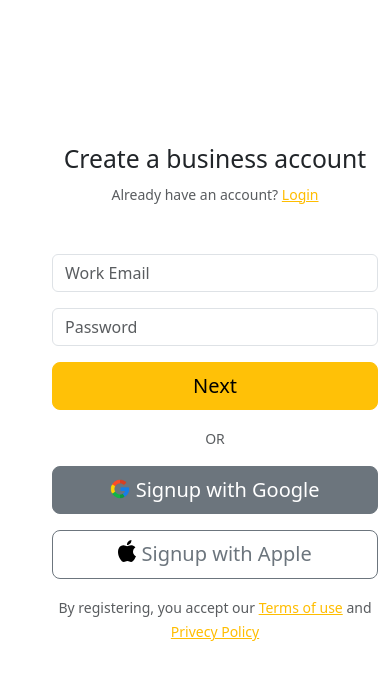
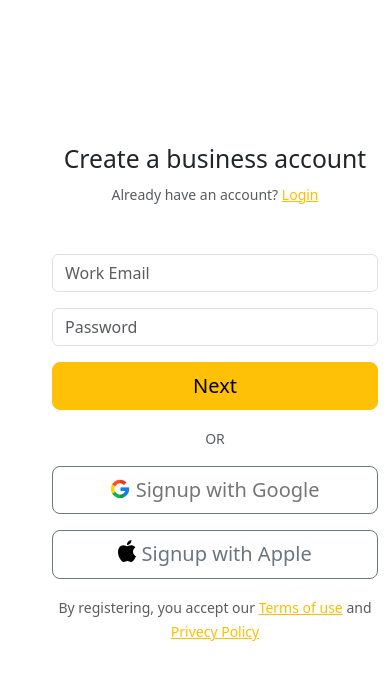
Before and after one commit to HaiderMalik12/multistep-signup-angular, an Angular app: page / in a window 390 px wide. In both pictures the pointer is over the button "Signup with Google". Shown: the top 680 px of the page. Built offline with nearby package versions, Linux system fonts and the light colour scheme.

Commit message:
complete responsive form without imahge

```diff
--- a/src/app/account/account.component.css
+++ b/src/app/account/account.component.css
@@ -18,6 +18,7 @@
   }
 }
 
-.mt-10 {
-  margin-top: 10rem;
+.btn-outline-secondary:hover {
+  color: var(--grey-color);
+  background-color: white;
 }
```
